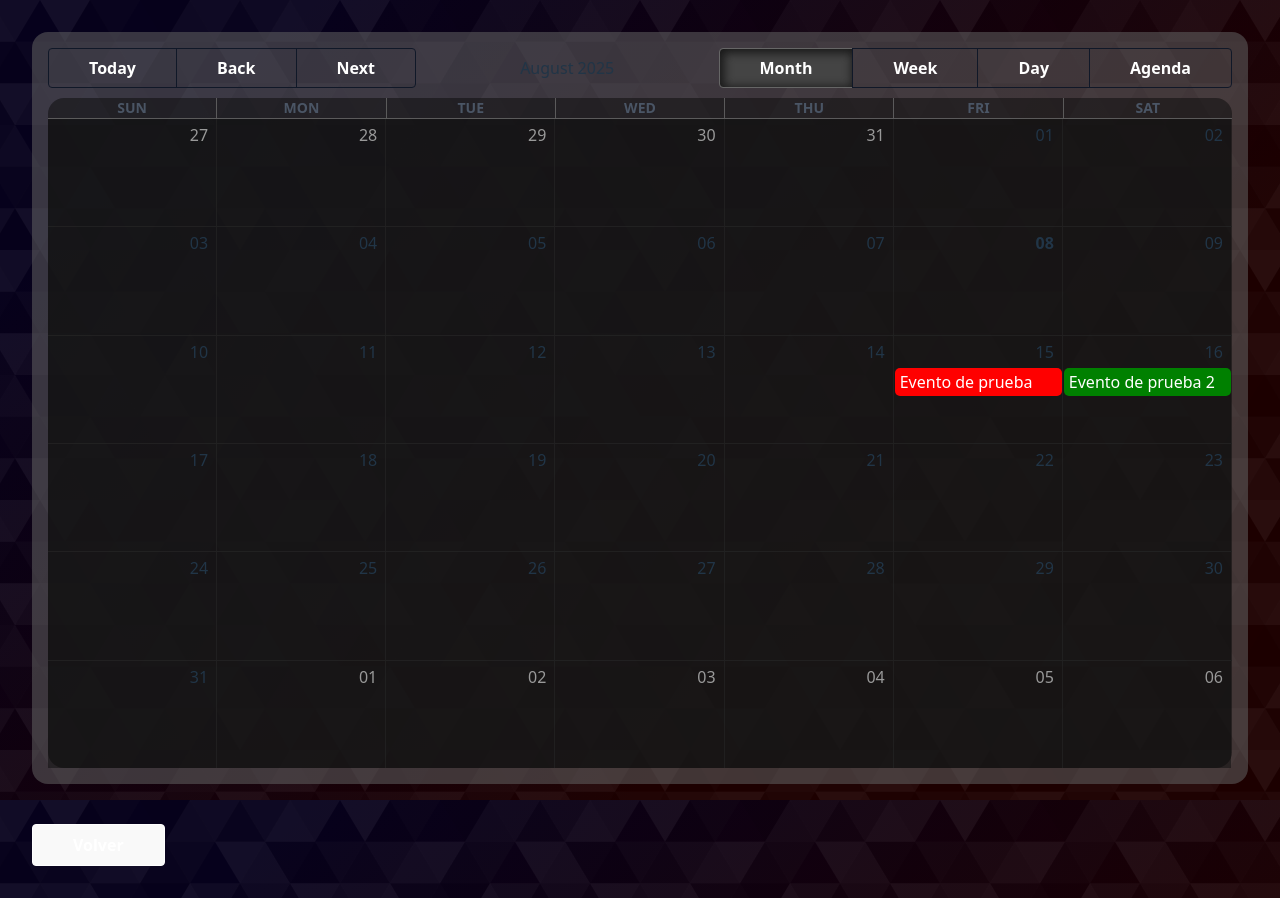
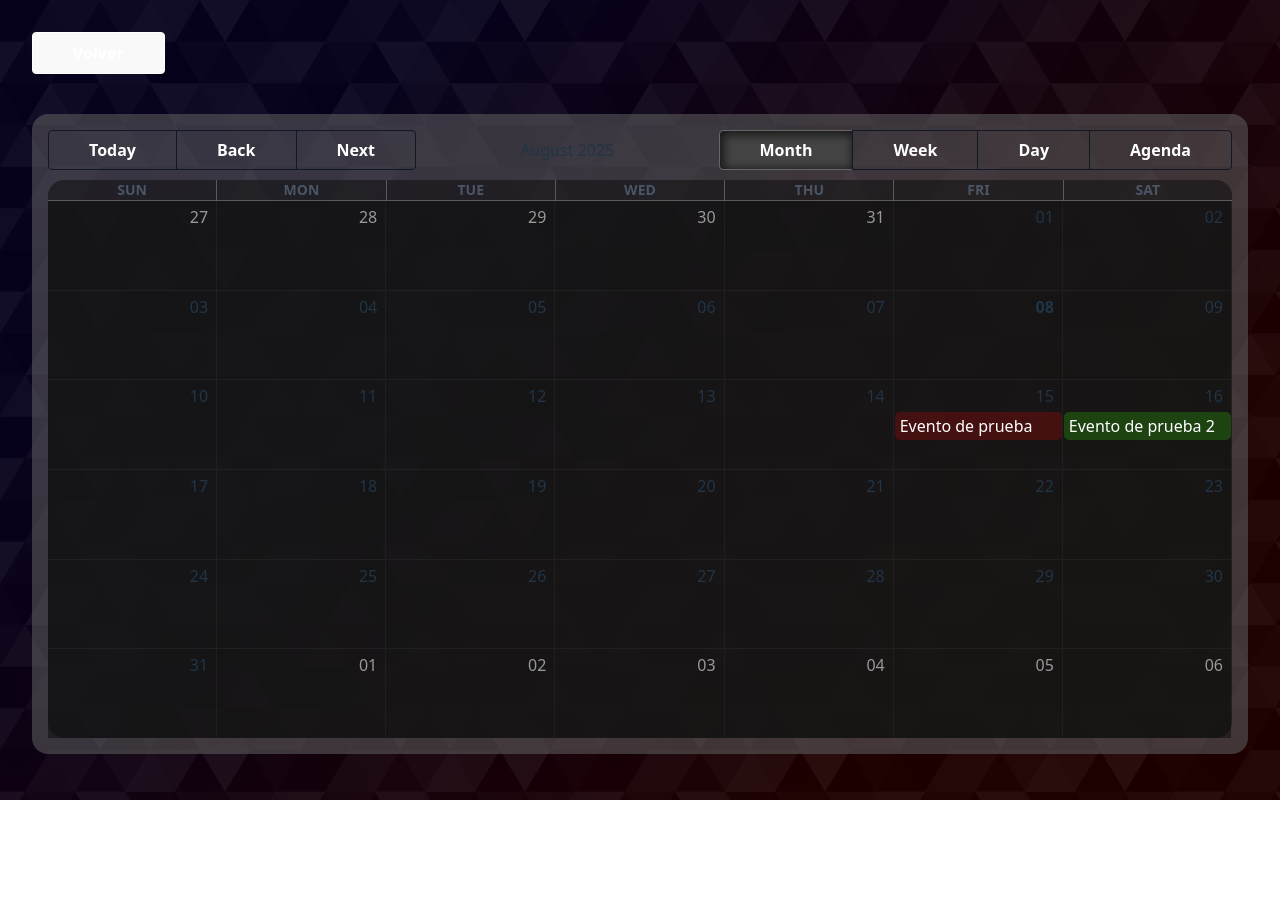
Before and after one commit to tobiasR2004/Habit-Tracker, a React (Vite) app in the folder Habit-Tracker/: page /ManageHabits in a window 1280 px wide. After the commit the page ends 800 px from the top, so only its background shows below. Built offline with nearby package versions, Linux system fonts and the light colour scheme.

Commit message:
algunos arreglos en la agenda, agregamos estado para los eventos

```diff
--- a/Habit-Tracker/src/App.css
+++ b/Habit-Tracker/src/App.css
@@ -49,7 +49,7 @@
   .rbc-toolbar button:focus {
     outline: none;
     background-color: #00000000;
-    color: #fff;
+    color:#fff;
   }
 
 /* Botón seleccionado */
--- a/Habit-Tracker/src/components/Calendar.tsx
+++ b/Habit-Tracker/src/components/Calendar.tsx
@@ -42,7 +42,7 @@ export const CalendarPage = () => {
 
   const stateStyle = (event: any) => {
     const style = {
-      background: event.habitState ? "green" : "red",
+      background: event.habitState ? "#37ff0033" : "#ff000033",
     };
     return { style };
   };
@@ -58,7 +58,7 @@ export const CalendarPage = () => {
   const CustomAgendaEvent = ({ event }) => (
     <div style={{ cursor: "pointer" }}>
       {event.title}{" "}
-      {event.habitState && <span style={{ color: "green" }}>✓</span>}
+      {event.habitState && <span style={{ color: "#37ff0033" }}>✓</span>}
     </div>
   );
 
@@ -75,7 +75,7 @@ export const CalendarPage = () => {
         date={date}
         onNavigate={(newDate) => setDate(newDate)}
         views={["month", "week", "day", "agenda"]}
-        style={{ height: "90vh" }}
+        style={{ height: "76vh" }}
         eventPropGetter={stateStyle}
         onSelectEvent={handleSelectEvent}
         components={{ agenda: { event: CustomAgendaEvent } }}
--- a/Habit-Tracker/src/components/menucomponents/ManageHabits.tsx
+++ b/Habit-Tracker/src/components/menucomponents/ManageHabits.tsx
@@ -10,10 +10,10 @@ export default function ManageHabits() {
         }
     return (
         <section className="object-top-left">
-            <div className="bg-[#6060608e] rounded-2xl">
+             <button className='border-1 mb-10 text-white font-bold py-2 px-10 rounded hover:bg-[#ffffff2e] hover:scale-110 origin-bottom-left transition-all duration-150' onClick={handleMenu}> Volver </button>
+            <div className="bg-[#6060608e] rounded-2xl max-h-[95vh] overflow-auto">
                 <CalendarPage />
             </div>
-        <button className='border-1 mt-10 text-white font-bold py-2 px-10 rounded hover:bg-[#ffffff2e] hover:scale-110 origin-bottom-left transition-all duration-150' onClick={handleMenu}> Volver </button>
         </section>
     );
 }
```
